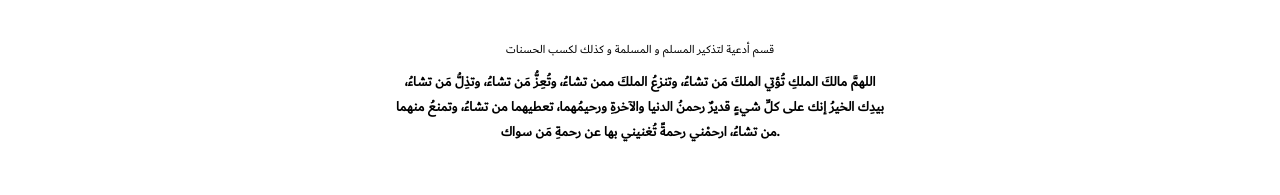
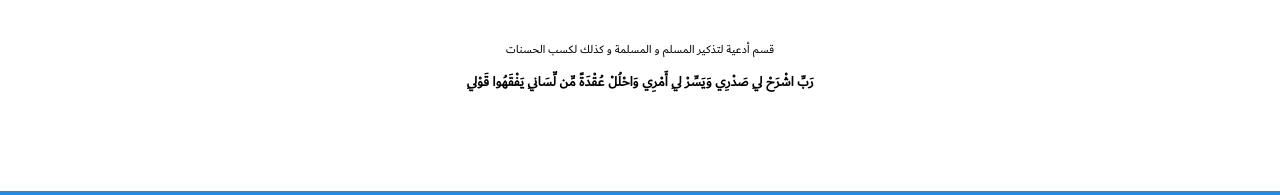
Before and after one commit to ht3aa/me, a Vue app: page / in a window 1280 px wide. Shown: the part 430-625 px from the top of the page. Built offline with nearby package versions, Linux system fonts and the light colour scheme.

Commit message:
done inshallah

```diff
--- a/src/components/religion/Doaa.vue
+++ b/src/components/religion/Doaa.vue
@@ -15,14 +15,14 @@ const doaas = [
 
   "رَبِّ اشْرَحْ لِي صَدْرِي وَيَسِّرْ لِي أَمْرِي وَاحْلُلْ عُقْدَةً مِّن لِّسَانِي يَفْقَهُوا قَوْلِي",
 ];
-const doaa = ref(doaas[0]);
 const nextDoaa = () => {
-  doaa.value = doaas[Math.floor(Math.random() * doaas.length)];
+  return doaas[Math.floor(Math.random() * doaas.length)];
 };
+const doaa = ref(nextDoaa());
 
 setInterval(() => {
-  nextDoaa();
-}, 180000);
+  doaa.value = nextDoaa();
+}, 60000);
 </script>
 
 <template>
```
